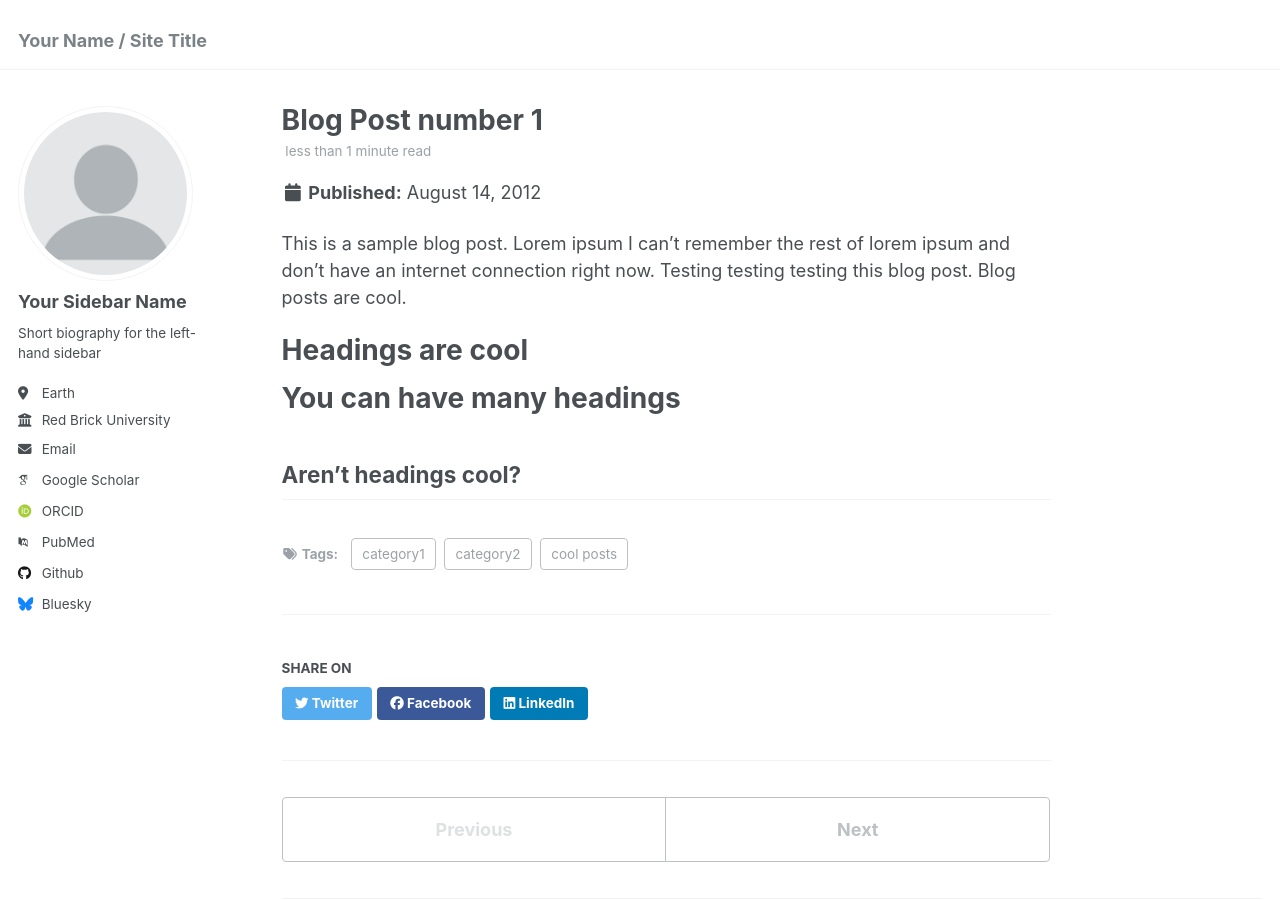
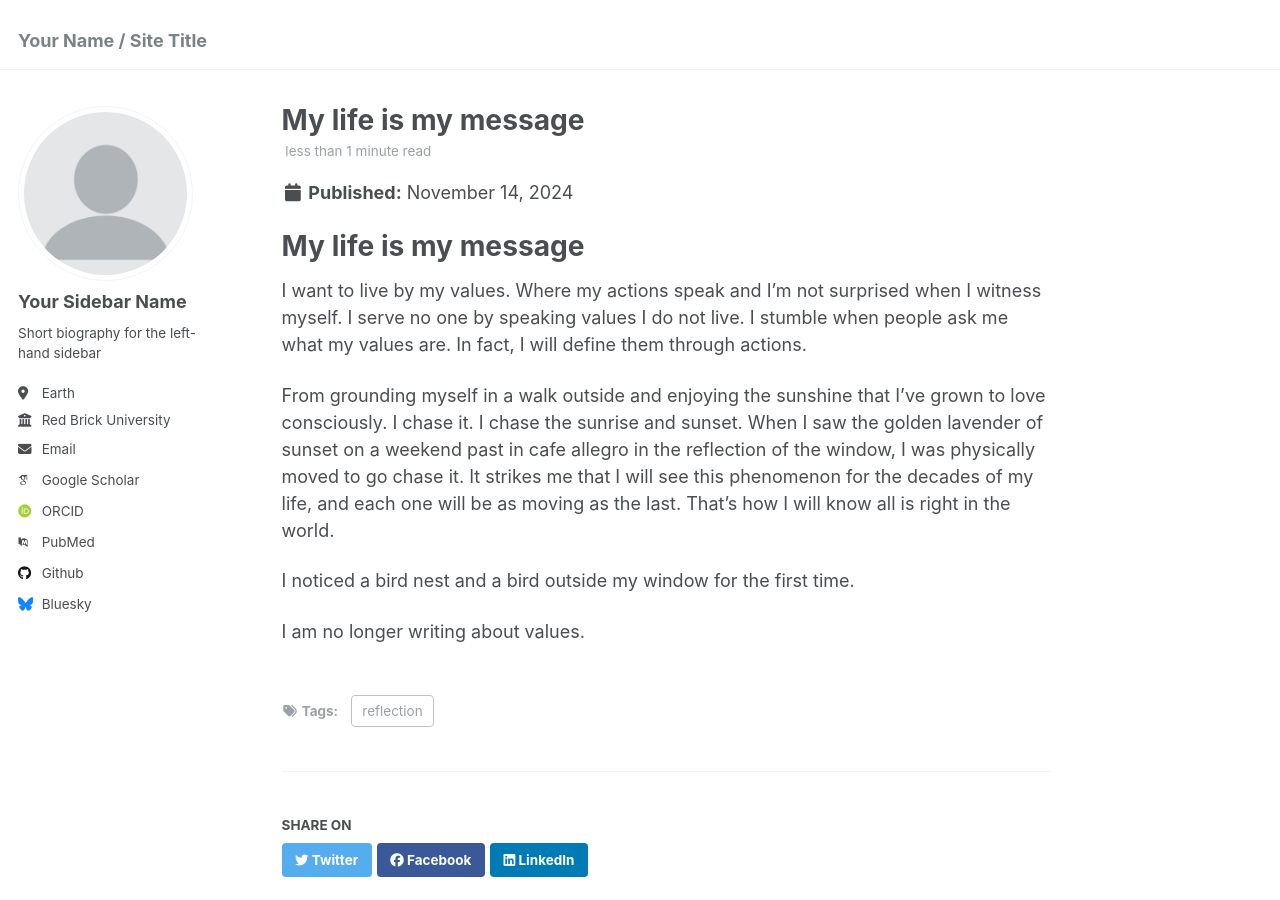
Before and after one commit to cnmnzhang/me, a Jekyll site: the page built from _posts/2012-08-14-blog-post-1.md, in a window 1280 px wide and 900 px high. Built offline with Jekyll 4.4.1, drawn with Linux system fonts in a browser that asks for light colours; some web fonts are replaced.

Commit message:
Update 2012-08-14-blog-post-1.md

```diff
--- a/_posts/2012-08-14-blog-post-1.md
+++ b/_posts/2012-08-14-blog-post-1.md
@@ -1,20 +1,19 @@
 ---
-title: 'Blog Post number 1'
-date: 2012-08-14
-permalink: /posts/2012/08/blog-post-1/
+title: 'My life is my message'
+date: 2024-11-14
+permalink: /posts/2024/08/blog-post-1/
 tags:
-  - cool posts
-  - category1
-  - category2
+  - reflection
 ---
 
-This is a sample blog post. Lorem ipsum I can't remember the rest of lorem ipsum and don't have an internet connection right now. Testing testing testing this blog post. Blog posts are cool.
-
-Headings are cool
+My life is my message
 ======
 
-You can have many headings
-======
+I want to live by my values. Where my actions speak and I'm not surprised when I witness myself. I serve no one by speaking values I do not live.
+I stumble when people ask me what my values are. In fact, I will define them through actions.
 
-Aren't headings cool?
-------
+From grounding myself in a walk outside and enjoying the sunshine that I've grown to love consciously. I chase it. I chase the sunrise and sunset. When I saw the golden lavender of sunset on a weekend past in cafe allegro in the reflection of the window, I was physically moved to go chase it. It strikes me that I will see this phenomenon for the decades of my life, and each one will be as moving as the last. That's how I will know all is right in the world.
+
+I noticed a bird nest and a bird outside my window for the first time.
+
+I am no longer writing about values.
```
